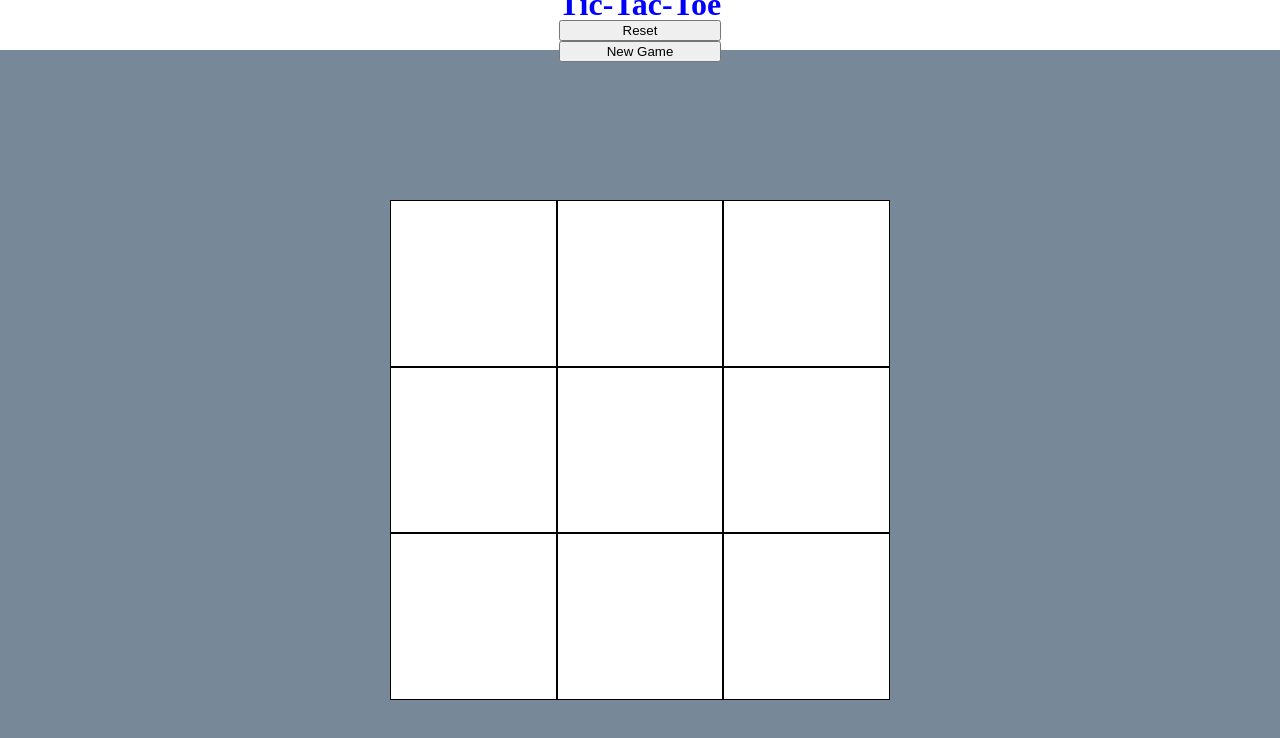
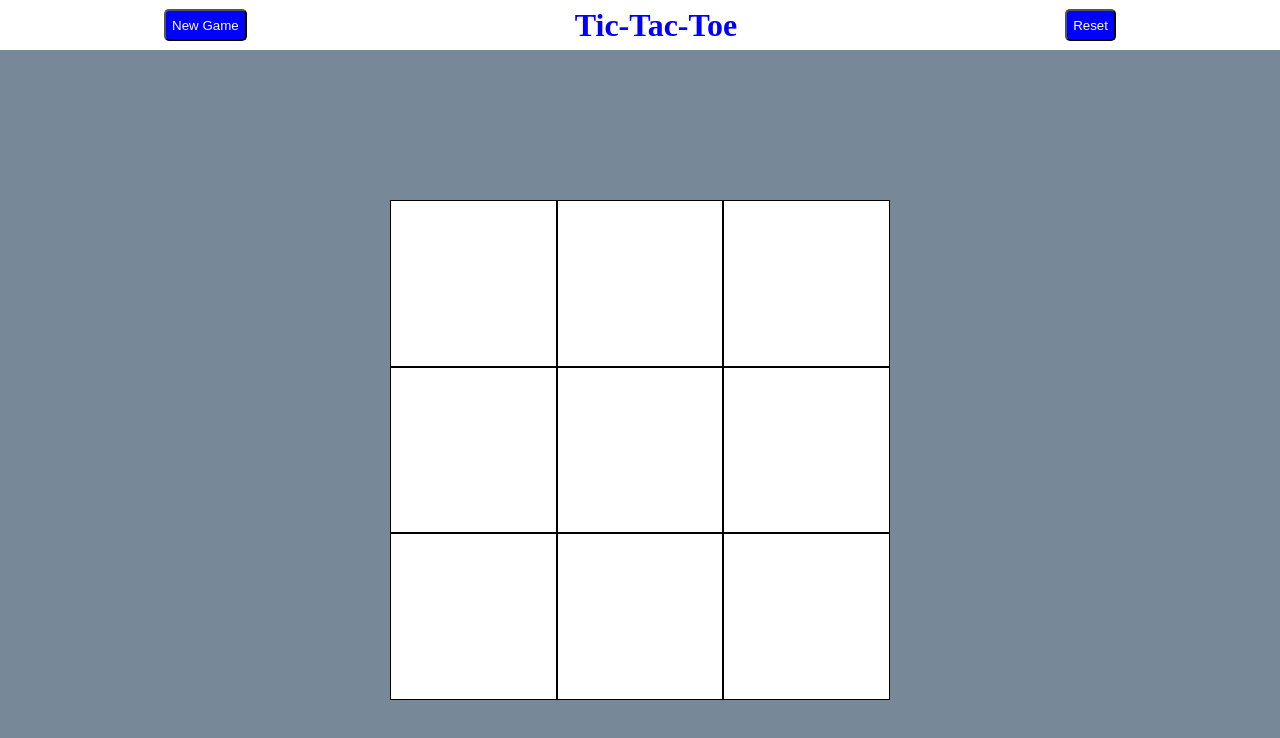
Before and after one commit to run-after/js-tic-tac-toe, a plain HTML site: page index.html in a window 1280 px wide. Drawn offline with Linux system fonts and the light colour scheme.

Commit message:
Style new-game and reset buttons and positioned them in header

```diff
--- a/css/styles.css
+++ b/css/styles.css
@@ -1,16 +1,23 @@
 header {
 	display: grid;
+	grid-auto-flow: column;
 	width: 100%;
 	height: 50px;
 	color: blue;
 	background: white;
 	align-content: center;
-	justify-content: center;
+	justify-content: space-around;
 }
 
 .logo {
 	font-size: 2em;
 	font-weight: bold;
+}
+
+.btn {
+	background: blue;
+	color: white;
+	border-radius: 5px;
 }
 
 .container {
--- a/index.html
+++ b/index.html
@@ -9,9 +9,9 @@
   </head>
   <body>
     <header>
+      <button id="new-game" class="btn">New Game</button>
       <h1 class="logo">Tic-Tac-Toe</h1>
-      <button id="reset">Reset</button>
-      <button id="new-game">New Game</button>
+      <button id="reset" class="btn">Reset</button>
     </header>
     <main>
       <div class="container">
--- a/main.js
+++ b/main.js
@@ -106,8 +106,9 @@ const Game = (() => {
   return {gameRestart, placePiece}
 })();
 
-function playerFactory(name) {
+function playerFactory(name, symbol) {
   return {
     name: name,
+    symbol: symbol,
   }
 };
```
